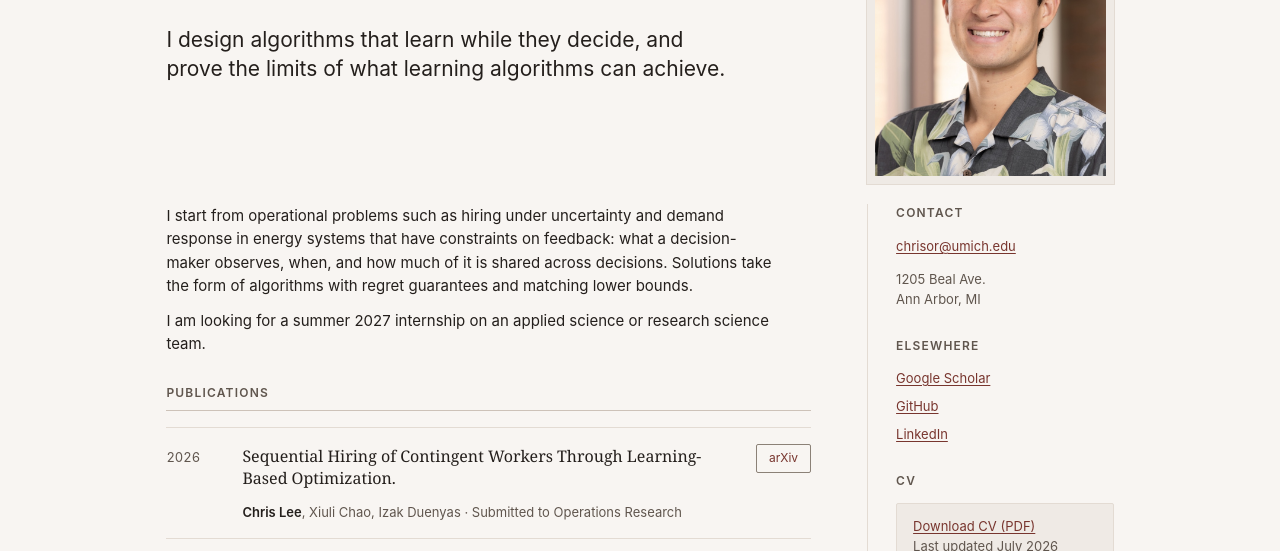
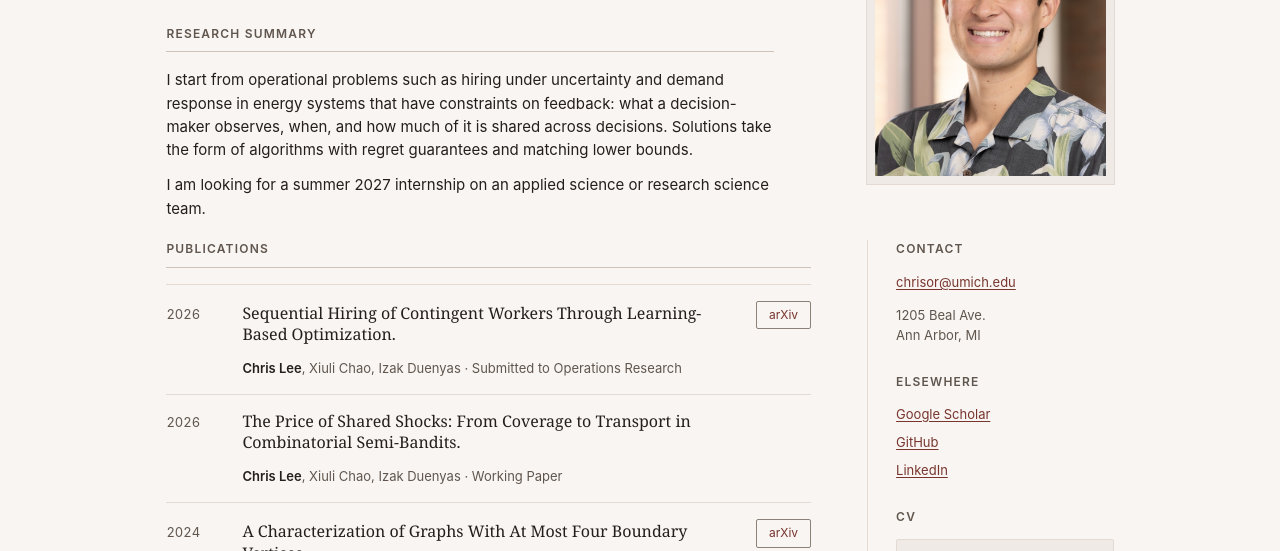
Before and after one commit to leechr001/leechr001.github.io, a plain HTML site: page index.html in a window 1280 px wide. Shown: the part 205-756 px from the top of the page. Drawn offline with Linux system fonts and the light colour scheme.

Commit message:
remove some repetitive information

```diff
--- a/css/style.css
+++ b/css/style.css
@@ -336,14 +336,22 @@ h3 {
   color: var(--ink-muted);
 }
 
-/* The lede sits in the profile block, beside the portrait, rather than in the
-   column below: it puts the one sentence that must be read at the very top of
-   the page, and gives the left column enough height to stand beside a tall
-   photo. The gap is --s-6 so it separates from the name/role/affiliation block
-   above rather than reading as a fourth line of it. */
-.profile .lede {
+/* The research summary sits in the profile block, beside the portrait, rather
+   than at the top of the column below: it puts the work itself at the very top
+   of the page, and gives the left column enough height to stand beside a tall
+   photo. The gap is --s-6 so the label rule separates from the
+   name/role/affiliation block above rather than crowding it.
+
+   The paragraph rhythm is restated here because this block sits outside
+   .layout__main, which is where the home page's body paragraphs normally get
+   their margins. */
+.profile__summary {
   margin-top: var(--s-6);
+  max-width: var(--measure);
 }
+
+.profile__summary p { margin: 0 0 var(--s-3); }
+.profile__summary p:last-child { margin-bottom: 0; }
 
 /* Squared, not circular: reads as a portrait rather than an avatar, and the
    squared corners let its edges line up with the columns and rules around it.
--- a/index.html
+++ b/index.html
@@ -37,18 +37,8 @@
       <p class="profile__role">PhD Candidate, Operations Research</p>
       <p class="profile__affil">Advised by Xiuli Chao &amp; Izak Duenyas. Graduating May 2028.</p>
 
-      <p class="lede">
-        I design algorithms that learn while they decide, and prove the limits
-        of what learning algorithms can achieve.
-      </p>
-    </div>
-    <img class="profile__photo" src="assets/headshot-2026-web.jpg"
-         alt="Chris Lee, smiling, photographed outdoors in front of a sunlit brick colonnade"
-         width="786" height="960">
-  </div>
-
-  <div class="layout">
-    <div class="layout__main">
+      <section class="profile__summary" aria-labelledby="research-summary">
+        <h2 class="label" id="research-summary">Research summary</h2>
 
         <p>
           I start from operational problems such as hiring under uncertainty and demand response in
@@ -63,6 +53,15 @@
           I am looking for a summer 2027 internship on an applied science or
           research science team.
         </p>
+      </section>
+    </div>
+    <img class="profile__photo" src="assets/headshot-2026-web.jpg"
+         alt="Chris Lee, smiling, photographed outdoors in front of a sunlit brick colonnade"
+         width="786" height="960">
+  </div>
+
+  <div class="layout">
+    <div class="layout__main">
 
       <section aria-labelledby="selected">
         <!-- DISABLED-PAGES: revert to "Selected work" -->
```
Lines whose indentation alone changed are shown as unchanged.
